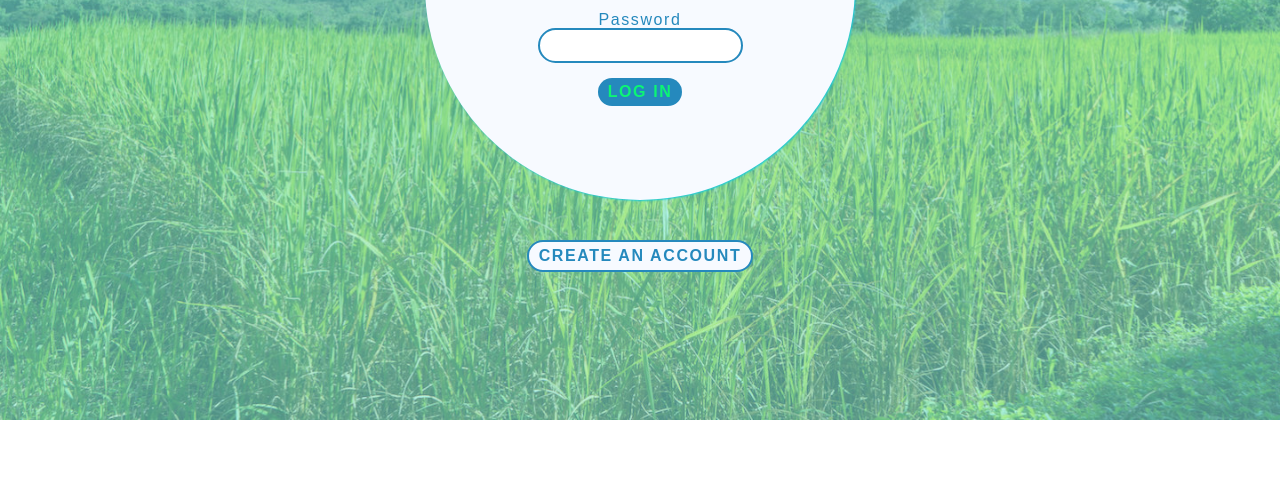
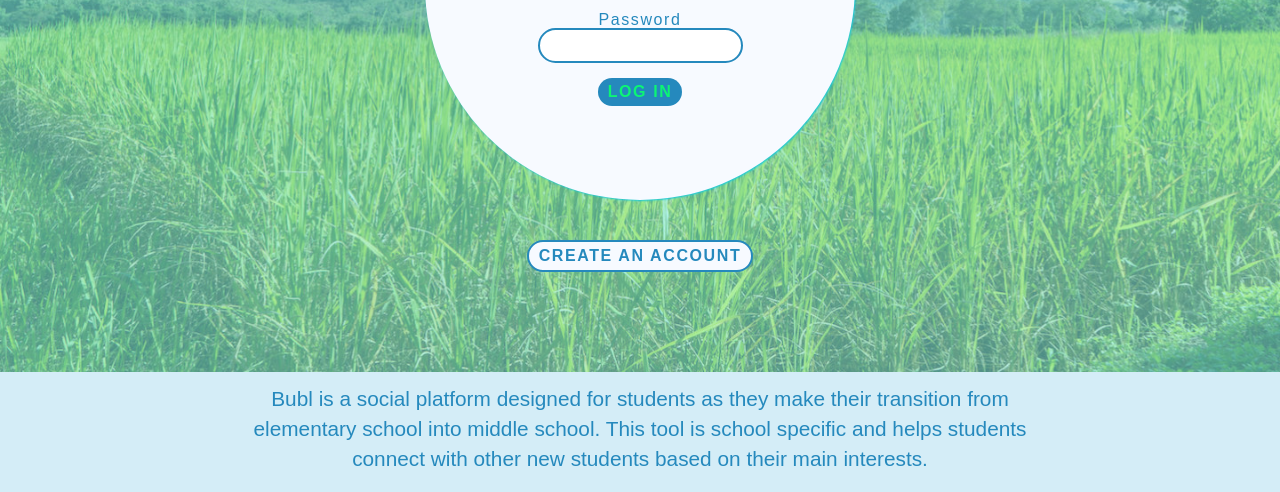
Before and after one commit to bublforkids/bubl, a plain HTML site: page index.html in a window 1280 px wide. Shown: the part 380-872 px from the top of the page. Before the commit the page ends 800 px from the top, so only its background shows below. Drawn offline with Linux system fonts and the light colour scheme; a web font is replaced by a local one.

Commit message:
added about to home page

```diff
--- a/index.html
+++ b/index.html
@@ -31,6 +31,14 @@
         <button class="createaccount">Create an Account</button>
     </body>
 
+    <div class="infodisclaimer">
+        <p>
+            Bubl is a social platform designed for students as they make their transition from elementary school
+            into middle school. This tool is school specific and helps students connect with other new students
+            based on their main interests.
+        </p>
+    </div>
+
 </html>
 
 <script> </script>
--- a/less/home-page.less
+++ b/less/home-page.less
@@ -150,3 +150,21 @@ form {
     transition: 0.5s;
     cursor: pointer;
 }
+
+.infodisclaimer {
+    background-color: #d4edf7;
+    margin-top: 100px;
+    height: 120px;
+    display: flex;
+
+    p {
+        display: block;
+        width: 800px;
+        color: #2589BD;
+        font-family: Nunito, Arial, sans-serif;
+        font-size: 1.3em;
+        text-align: center;
+        margin: 12px auto;
+        line-height: 30px;
+    }
+}
--- a/less/search.less
+++ b/less/search.less
@@ -21,6 +21,10 @@
         transition: 1s;
         cursor: pointer;
     }
+
+    .active-icon {
+        border: solid 2px red;
+    }
 }
 
 .filteredkids {
--- a/script.js
+++ b/script.js
@@ -17,11 +17,14 @@ class IconLink {
 
     selectIcon() {
 
-        const icons = document.querySelectorAll('icon');
+        const icons = document.querySelectorAll('.icon');
+        const activeicons = document.querySelectorAll('.active-icon');
 
-        icons.forEach(icon => {
-            icon.classList.remove('active-icon');
-        })
+        if (activeicons.length === 3) {
+            icons.forEach(icon => {
+                icon.classList.remove('active-icon');
+            })
+        }
 
         const bubbles = document.querySelectorAll('.kidbubble');
 
```
Also changed, not shown: search.html (+1 -1 lines), css/index.css.
